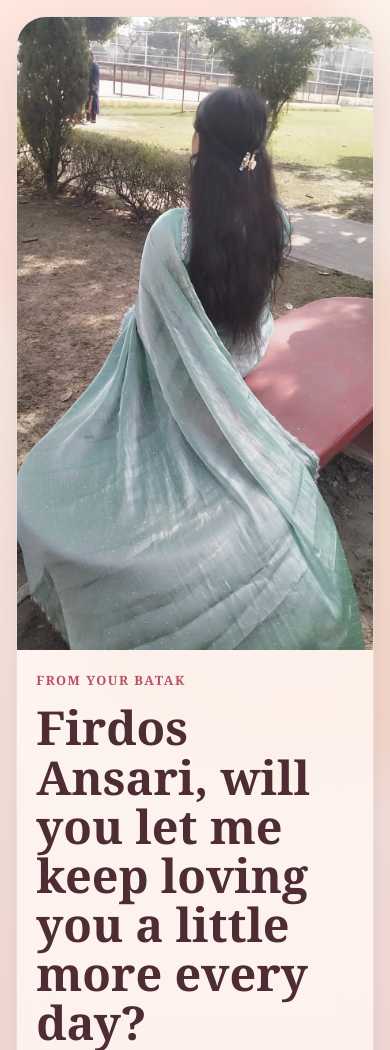
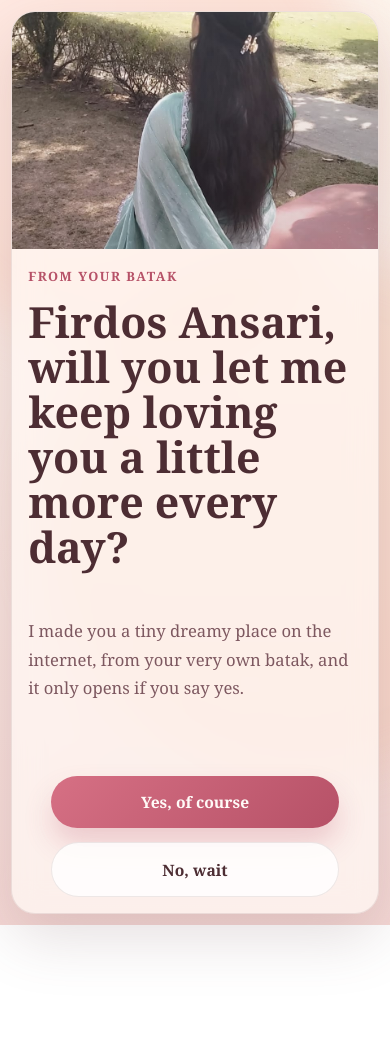
Before and after one commit to Quantum1663/personal, a plain HTML site: page index.html in a window 390 px wide. Shown: the top 1050 px of the page. After the commit the page ends 925 px from the top, so only its background shows below. Drawn offline with Linux system fonts and the light colour scheme.

Commit message:
Tighten the proposal screen on mobile

```diff
--- a/styles.css
+++ b/styles.css
@@ -634,6 +634,24 @@ p {
     padding: 1.2rem;
   }
 
+  .proposal-card {
+    grid-template-columns: 1fr;
+  }
+
+  .proposal-media {
+    min-height: 13rem;
+    max-height: 34vh;
+  }
+
+  .proposal-media img {
+    height: 100%;
+    object-position: center 28%;
+  }
+
+  .proposal-content {
+    padding: 1.15rem;
+  }
+
   h1 {
     font-size: clamp(2.4rem, 12vw, 4.2rem);
   }
@@ -641,6 +659,15 @@ p {
   .proposal-title,
   .hero-copy h1 {
     max-width: 100%;
+  }
+
+  .proposal-text {
+    margin-top: 0.8rem;
+  }
+
+  .proposal-plea {
+    min-height: 1.4rem;
+    margin-top: 0.6rem;
   }
 
   .proposal-actions,
@@ -695,3 +722,26 @@ p {
     padding: 1.1rem;
   }
 }
+
+@media (max-width: 420px) {
+  .proposal-gate {
+    padding: 0.7rem;
+  }
+
+  .proposal-card {
+    border-radius: 24px;
+  }
+
+  .proposal-media {
+    min-height: 11rem;
+    max-height: 28vh;
+  }
+
+  .proposal-content {
+    padding: 1rem;
+  }
+
+  .proposal-title {
+    font-size: clamp(2.1rem, 11vw, 3.2rem);
+  }
+}
```
